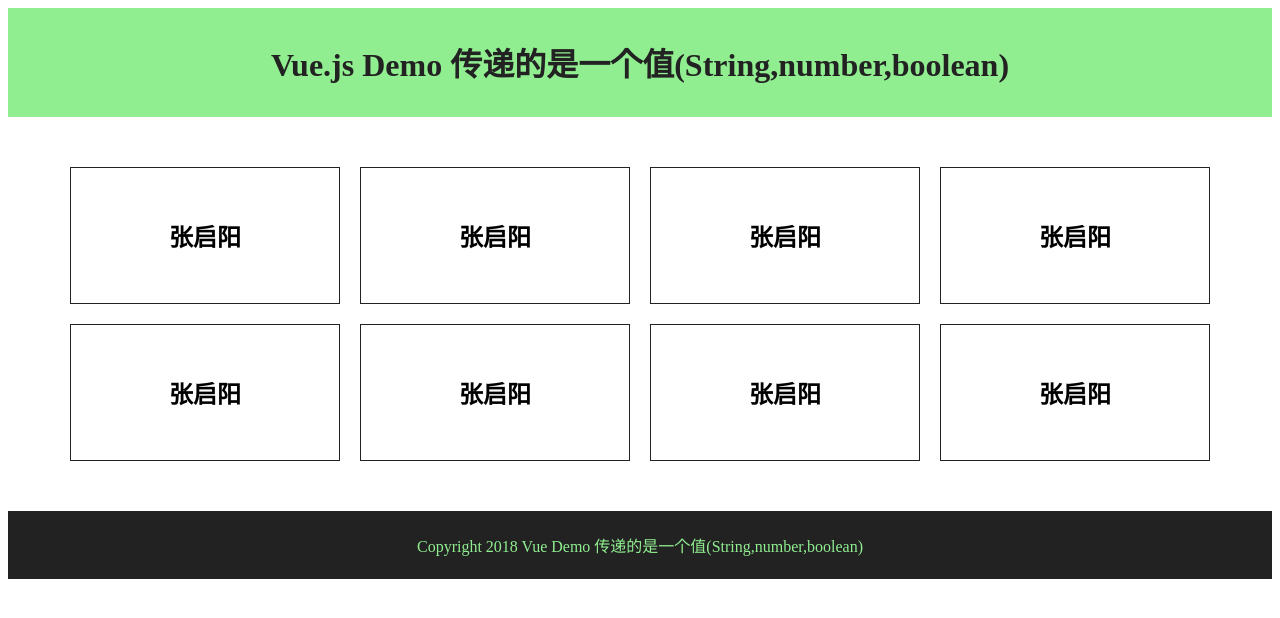
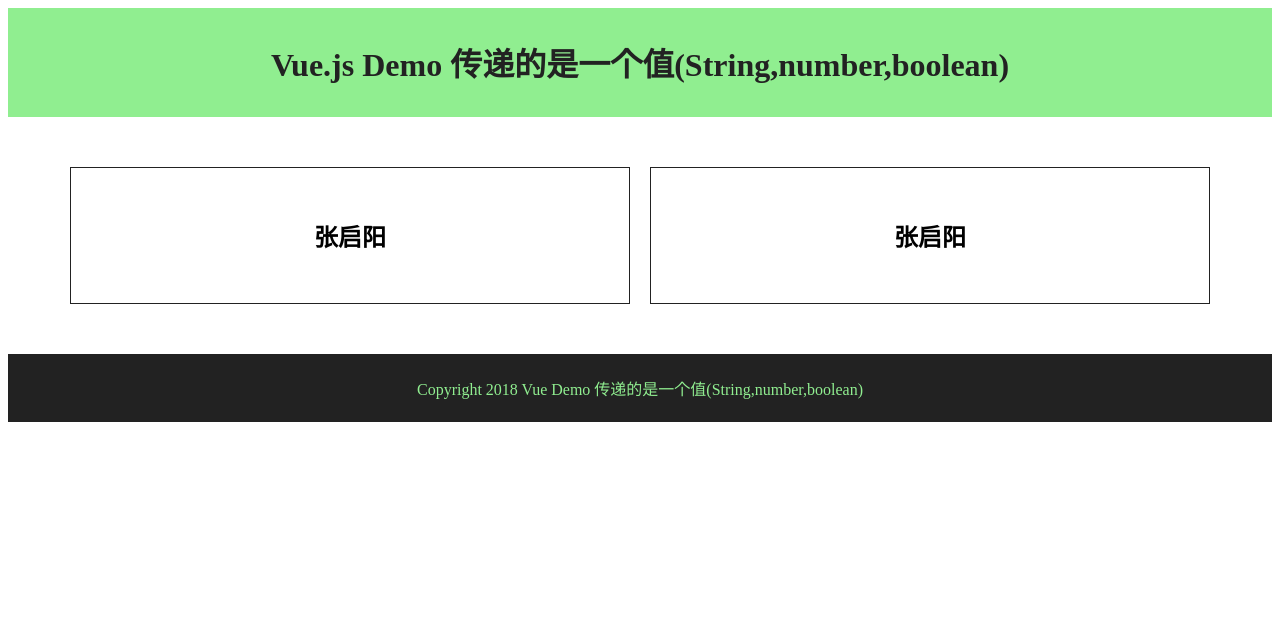
Before and after one commit to zhang-qiyang/myvue, a Vue app: page / in a window 1280 px wide. Shown: the top 618 px of the page. Built offline with nearby package versions, Linux system fonts and the light colour scheme.

Commit message:
值传递

```diff
--- a/src/App.vue
+++ b/src/App.vue
@@ -16,12 +16,6 @@ export default {
   data(){
     return {
       users:[
-        {name:"张启阳",position:"java开发",show:false},
-        {name:"张启阳",position:"java开发",show:false},
-        {name:"张启阳",position:"java开发",show:false},
-        {name:"张启阳",position:"java开发",show:false},
-        {name:"张启阳",position:"java开发",show:false},
-        {name:"张启阳",position:"java开发",show:false},
         {name:"张启阳",position:"java开发",show:false},
         {name:"张启阳",position:"java开发",show:false}
       ],
```
